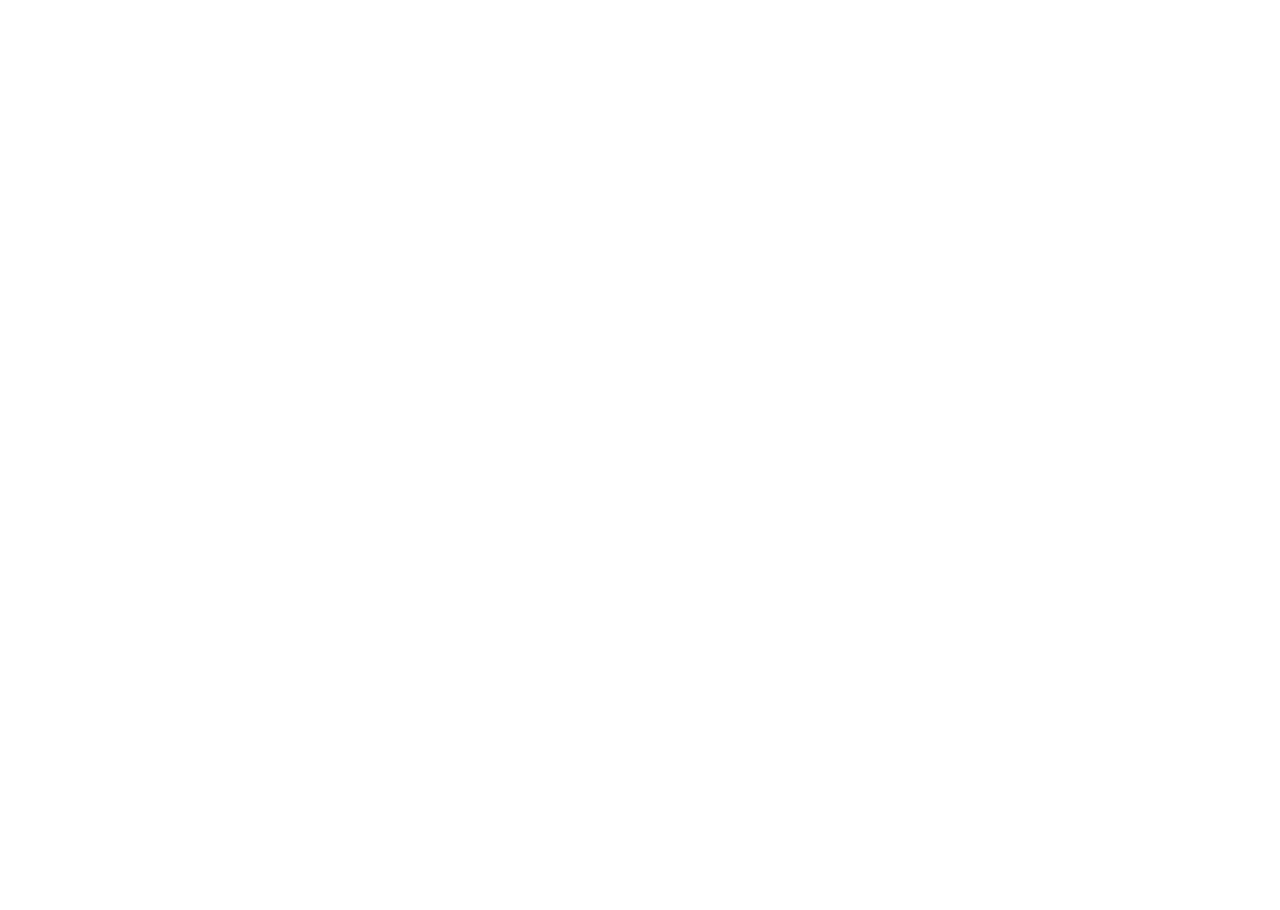
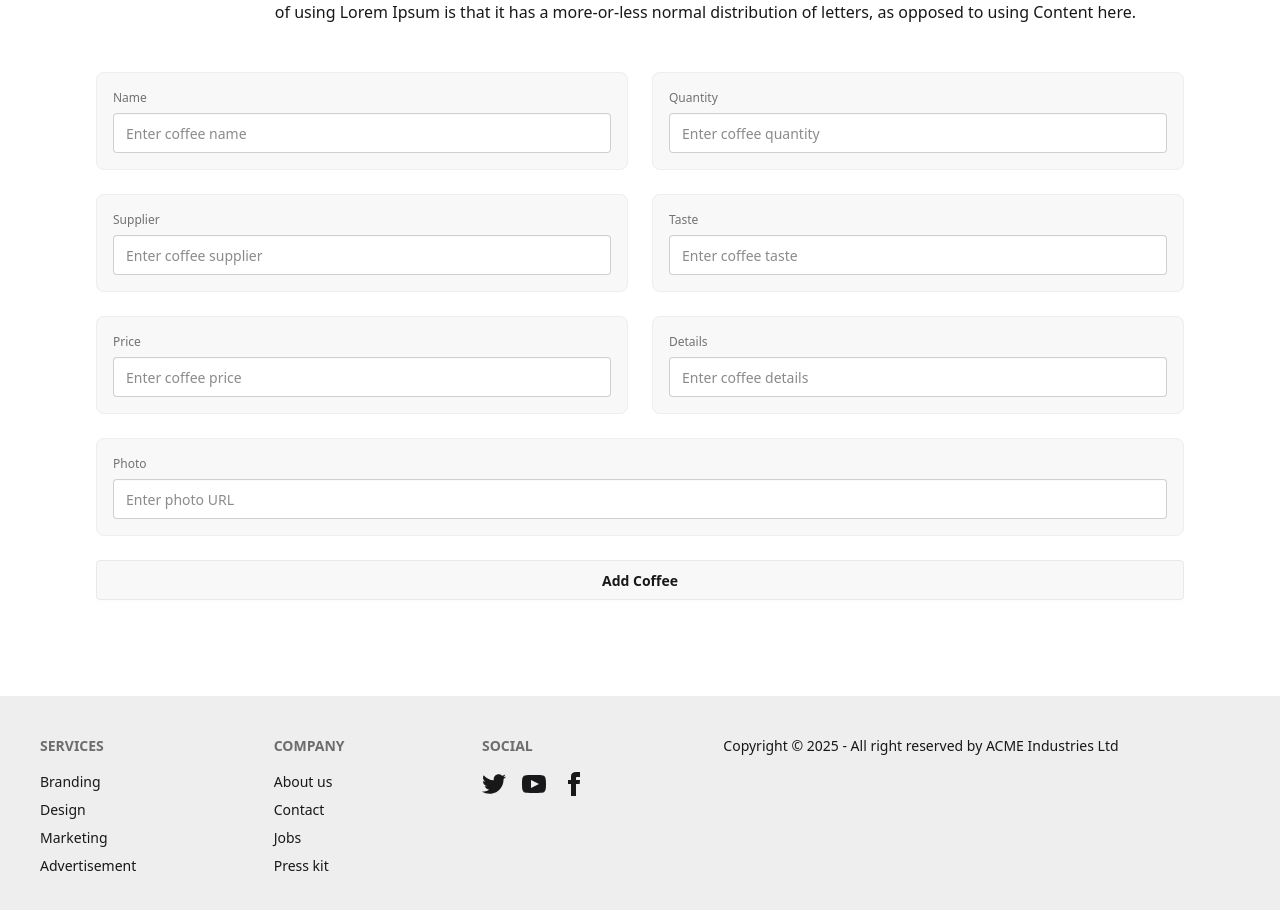
Before and after one commit to khairul-islam-k/service-review-11, a React (Vite) app: page /addService in a window 1280 px wide. Shown: the part 228-1138 px from the top of the page. Before the commit the page ends 800 px from the top, so only its background shows below. Built offline with nearby package versions, Linux system fonts and the light colour scheme.

Commit message:
service card

```diff
--- a/package.json
+++ b/package.json
@@ -11,6 +11,7 @@
   },
   "dependencies": {
     "@tailwindcss/vite": "^4.1.8",
+    "axios": "^1.9.0",
     "react": "^19.1.0",
     "react-dom": "^19.1.0",
     "react-router": "^7.6.2",
--- /dev/null
+++ b/src/LayOut/Footer.jsx
@@ -0,0 +1,67 @@
+import React from 'react';
+
+const Footer = () => {
+    return (
+        <footer className="footer sm:footer-horizontal bg-base-300 text-base-content p-10">
+  <nav>
+    <h6 className="footer-title">Services</h6>
+    <a className="link link-hover">Branding</a>
+    <a className="link link-hover">Design</a>
+    <a className="link link-hover">Marketing</a>
+    <a className="link link-hover">Advertisement</a>
+  </nav>
+  <nav>
+    <h6 className="footer-title">Company</h6>
+    <a className="link link-hover">About us</a>
+    <a className="link link-hover">Contact</a>
+    <a className="link link-hover">Jobs</a>
+    <a className="link link-hover">Press kit</a>
+  </nav>
+  <nav>
+    <h6 className="footer-title">Social</h6>
+    <div className="grid grid-flow-col gap-4">
+      <a>
+        <svg
+          xmlns="http://www.w3.org/2000/svg"
+          width="24"
+          height="24"
+          viewBox="0 0 24 24"
+          className="fill-current">
+          <path
+            d="M24 4.557c-.883.392-1.832.656-2.828.775 1.017-.609 1.798-1.574 2.165-2.724-.951.564-2.005.974-3.127 1.195-.897-.957-2.178-1.555-3.594-1.555-3.179 0-5.515 2.966-4.797 6.045-4.091-.205-7.719-2.165-10.148-5.144-1.29 2.213-.669 5.108 1.523 6.574-.806-.026-1.566-.247-2.229-.616-.054 2.281 1.581 4.415 3.949 4.89-.693.188-1.452.232-2.224.084.626 1.956 2.444 3.379 4.6 3.419-2.07 1.623-4.678 2.348-7.29 2.04 2.179 1.397 4.768 2.212 7.548 2.212 9.142 0 14.307-7.721 13.995-14.646.962-.695 1.797-1.562 2.457-2.549z"></path>
+        </svg>
+      </a>
+
+      <a>
+        <svg
+          xmlns="http://www.w3.org/2000/svg"
+          width="24"
+          height="24"
+          viewBox="0 0 24 24"
+          className="fill-current">
+          <path
+            d="M19.615 3.184c-3.604-.246-11.631-.245-15.23 0-3.897.266-4.356 2.62-4.385 8.816.029 6.185.484 8.549 4.385 8.816 3.6.245 11.626.246 15.23 0 3.897-.266 4.356-2.62 4.385-8.816-.029-6.185-.484-8.549-4.385-8.816zm-10.615 12.816v-8l8 3.993-8 4.007z"></path>
+        </svg>
+      </a>
+
+      <a>
+        <svg
+          xmlns="http://www.w3.org/2000/svg"
+          width="24"
+          height="24"
+          viewBox="0 0 24 24"
+          className="fill-current">
+          <path
+            d="M9 8h-3v4h3v12h5v-12h3.642l.358-4h-4v-1.667c0-.955.192-1.333 1.115-1.333h2.885v-5h-3.808c-3.596 0-5.192 1.583-5.192 4.615v3.385z"></path>
+        </svg>
+      </a>
+    </div>
+  </nav>
+  <aside>
+    <p>Copyright © {new Date().getFullYear()} - All right reserved by ACME Industries Ltd</p>
+  </aside>
+</footer>
+    );
+};
+
+export default Footer;
--- a/src/LayOut/MainLayOut.jsx
+++ b/src/LayOut/MainLayOut.jsx
@@ -1,12 +1,14 @@
 import React from 'react';
 import NavBar from './NavBar';
 import { Outlet } from 'react-router';
+import Footer from './Footer';
 
 const MainLayOut = () => {
     return (
         <div>
             <NavBar></NavBar>
             <Outlet></Outlet>
+            <Footer></Footer>
         </div>
     );
 };
--- a/src/LayOut/NavBar.jsx
+++ b/src/LayOut/NavBar.jsx
@@ -10,7 +10,7 @@ const NavBar = () => {
     <li><NavLink to='/myReviews'>My Reviews</NavLink></li>
     </>
     return (
-        <div className="navbar bg-base-100 shadow-sm">
+        <div className="navbar bg-base-100 shadow-sm fixed top-0">
         <div className="navbar-start">
           <div className="dropdown">
             <div tabIndex={0} role="button" className="btn btn-ghost lg:hidden">
@@ -31,7 +31,7 @@ const NavBar = () => {
         </div>
         <div className="navbar-end">
           <Link to='/auth/register'><button className="btn btn-primary mr-1 lg:mr-4">Signup</button></Link>
-          <Link to='/auth/login'><button className="btn btn-primary">Signin</button></Link>
+          <Link to='/auth/login'><button className="btn btn-neutral">Signin</button></Link>
         </div>
       </div>
     );
--- a/src/index.css
+++ b/src/index.css
@@ -1,2 +1,6 @@
 @import "tailwindcss";
 @plugin "daisyui";
+
+ /* body {
+    position:fixed
+}  */
--- a/src/pages/AddService/AddService.jsx
+++ b/src/pages/AddService/AddService.jsx
@@ -1,9 +1,77 @@
 import React from 'react';
 
 const AddService = () => {
+  const handleService = (e) => {
+    e.preventDefault();
+    const form = e.target;
+    const formData = new FormData(form);
+    const service = Object.fromEntries(formData.entries());
+
+    console.log(service);
+
+    fetch('http://localhost:3000/services',{
+      method:'POST',
+      headers: {
+        'content-type':'application/json'
+      },
+      body: JSON.stringify(service)
+    }).then(res => res.json())
+    .then(data => console.log(data))
+  }
     return (
-        <div>
-            Add Service
+        <div className='p-6 lg:p-24'>
+            <div className='lg:p-12 p-5 text-end'>
+                <h1 className='text-6xl'>Add coffee</h1>
+                <p>It is a long established fact that a reader will be distraceted by the readable content of a page when looking at its layout. The point of using Lorem Ipsum is that it has a more-or-less normal distribution of letters, as opposed to using Content here.</p>
+            </div>
+            <form onSubmit={handleService}>
+                <div className='grid grid-cols-1 md:grid-cols-2 gap-2 md:gap-6'>
+                    <fieldset className="fieldset bg-base-200 border-base-300 rounded-box border p-4">
+                     <label className="label">Name</label>
+                     <input type="text" className="input w-full" name='name' placeholder="Enter coffee name" />
+                   </fieldset>
+
+
+                    <fieldset className="fieldset bg-base-200 border-base-300 rounded-box border p-4">
+                     <label className="label">Quantity</label>
+                     <input type="text" name='quantity' className="input w-full" placeholder="Enter coffee quantity" />
+                   </fieldset>
+
+
+                    <fieldset className="fieldset bg-base-200 border-base-300 rounded-box border p-4">
+                     <label className="label">Supplier</label>
+                     <input type="text" name='supplier' className="input w-full" placeholder="Enter coffee supplier" />
+                   </fieldset>
+
+
+                    <fieldset className="fieldset bg-base-200 border-base-300 rounded-box border p-4">
+                     <label className="label">Taste</label>
+                     <input type="text" name='taste' className="input w-full" placeholder="Enter coffee taste" />
+                   </fieldset>
+
+
+                    <fieldset className="fieldset bg-base-200 border-base-300 rounded-box border p-4">
+                     <label className="label">Price</label>
+                     <input type="text" name='price' className="input w-full" placeholder="Enter coffee price" />
+                   </fieldset>
+
+
+                    <fieldset className="fieldset bg-base-200 border-base-300 rounded-box border p-4">
+                     <label className="label">Details</label>
+                     <input type="text" name='details' className="input w-full" placeholder="Enter coffee details" />
+                   </fieldset>
+
+
+
+                </div>
+
+                <fieldset className="fieldset bg-base-200 border-base-300 rounded-box border p-4 md:my-6 my-2">
+                     <label className="label">Photo</label>
+                     <input type="text" name='photo' className="input w-full" placeholder="Enter photo URL" />
+                   </fieldset>
+
+                   <input className='btn w-full' type="submit" value="Add Coffee" />
+            </form>
         </div>
     );
 };
--- a/src/pages/Home/Home.jsx
+++ b/src/pages/Home/Home.jsx
@@ -1,12 +1,22 @@
 import React from 'react';
-import { useLoaderData } from 'react-router';
+import { UNSAFE_SingleFetchRedirectSymbol, useLoaderData } from 'react-router';
+import ServicesCard from '../shared/ServicesCard';
 
 const Home = () => {
-    const data = useLoaderData();
-    console.log(data);
+    const services = useLoaderData();
+    //console.log(data);
     return (
-        <div>
-            Home
+        <div className='mt-20'>
+            <div className='bg-[#e2f0eb] py-20'>
+                <div className='w-11/12 mx-auto'>
+                  <h3 className='lg:text-4xl text-2xl font-bold text-center mb-10'>Services</h3>
+                    <div className='grid grid-cols-1 md:grid-cols-2 lg:grid-cols-3 gap-5'>
+                        {
+                            services.map(data => <ServicesCard key={data._id} data={data}></ServicesCard>)
+                        }
+                    </div>
+                </div>
+            </div>
         </div>
     );
 };
--- /dev/null
+++ b/src/pages/shared/ServicesCard.jsx
@@ -0,0 +1,17 @@
+import React from 'react';
+
+const ServicesCard = ({data}) => {
+    console.log(data);
+    const {service_image,service_title,description,price} = data;
+    return (
+        <div className='border p-4 rounded-xl bg-[#33ffbe]'>
+            <img className='w-[380px] h-[200px] ' src={service_image} alt="" />
+            <h3 className='lg:text-3xl text-2xl font-bold my-3'>{service_title}</h3>
+            <p className='text-gray-500'>{description}</p>
+            <p className='text-lg font-bold mt-3'>price: $ {price}</p>
+            <div className='flex justify-end'><button className='btn'>See details</button></div>
+        </div>
+    );
+};
+
+export default ServicesCard;
--- a/src/routes/Routes.jsx
+++ b/src/routes/Routes.jsx
@@ -17,7 +17,7 @@ export const router = createBrowserRouter([
       {
         index: true,
         Component: Home,
-        loader: () => fetch('/service.json')
+        loader: () => fetch('http://localhost:3000/services?limit=6')
       },
       {
         path: 'services',
```
Also changed, not shown: public/service.json (+36 -36 lines), 1 other file (tests, documents, lock files or other folders).
